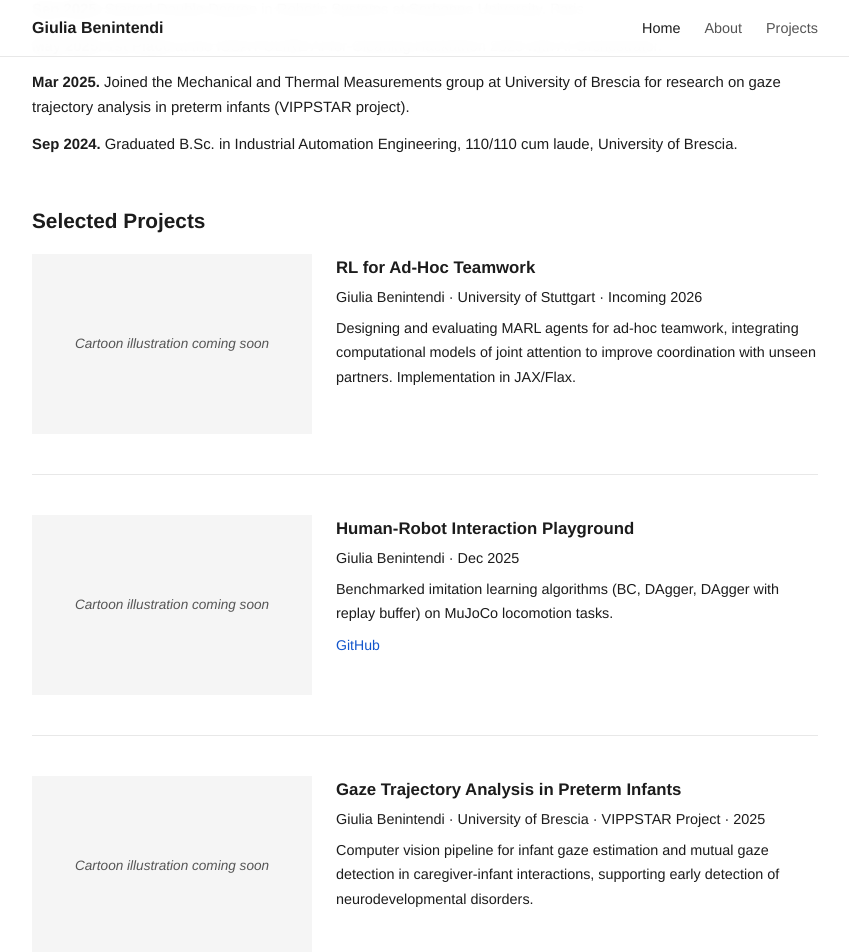
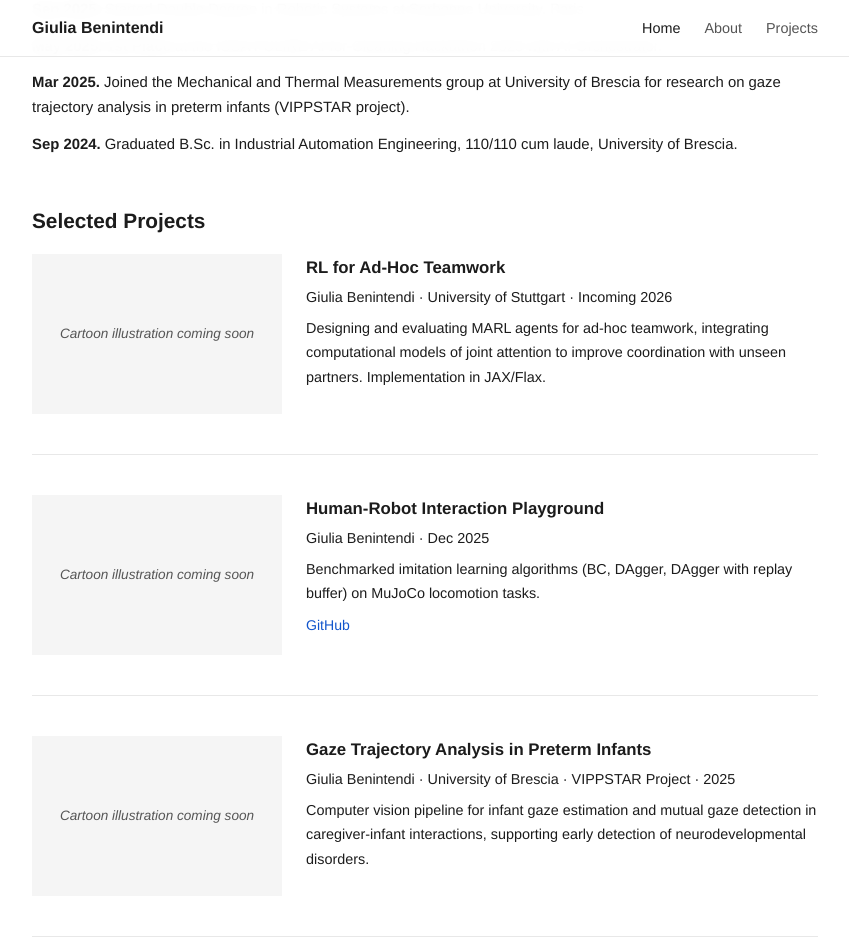
Before and after one commit to giuliabenintendi/giuliabenintendi.github.io, a Jekyll site: the page built from index.html, in a window 1280 px wide and 1400 px high, scrolled down 549 px. Shown: the top 952 px of the window, without its empty margins (215-1064 px from the left). Built offline with Jekyll 4.4.1, drawn with Linux system fonts in a browser that asks for light colours; grey boxes are pictures that could not be loaded.

Commit message:
Fix project layout: natural image size on left, no gray box
- Cartoon images display at natural size (250px width)
- No background/min-height on image container
- Placeholder style only for projects without cartoons yet

Co-Authored-By: Claude Opus 4.6 <noreply@anthropic.com>

```diff
--- a/assets/css/style.css
+++ b/assets/css/style.css
@@ -178,9 +178,19 @@ a:hover {
 }
 
 .project-image {
-  width: 280px;
-  min-height: 180px;
+  width: 250px;
   flex-shrink: 0;
+}
+
+.project-image img {
+  width: 100%;
+  height: auto;
+  display: block;
+}
+
+.project-image .placeholder {
+  width: 100%;
+  min-height: 160px;
   background: var(--bg-subtle);
   display: flex;
   align-items: center;
@@ -188,11 +198,6 @@ a:hover {
   color: var(--text-secondary);
   font-size: 0.85rem;
   font-style: italic;
-}
-
-.project-image img {
-  width: 100%;
-  display: block;
 }
 
 .project-body {
@@ -348,7 +353,6 @@ a:hover {
 
   .project-image {
     width: 100%;
-    min-height: 160px;
   }
 
   .entry-header {
--- a/index.html
+++ b/index.html
@@ -48,7 +48,7 @@ title: Giulia Benintendi
 
 <div class="project-card">
   <div class="project-image">
-    <span>Cartoon illustration coming soon</span>
+    <div class="placeholder">Cartoon illustration coming soon</div>
   </div>
   <div class="project-body">
     <h3>RL for Ad-Hoc Teamwork</h3>
@@ -59,7 +59,7 @@ title: Giulia Benintendi
 
 <div class="project-card">
   <div class="project-image">
-    <span>Cartoon illustration coming soon</span>
+    <div class="placeholder">Cartoon illustration coming soon</div>
   </div>
   <div class="project-body">
     <h3>Human-Robot Interaction Playground</h3>
@@ -73,7 +73,7 @@ title: Giulia Benintendi
 
 <div class="project-card">
   <div class="project-image">
-    <span>Cartoon illustration coming soon</span>
+    <div class="placeholder">Cartoon illustration coming soon</div>
   </div>
   <div class="project-body">
     <h3>Gaze Trajectory Analysis in Preterm Infants</h3>
@@ -95,7 +95,7 @@ title: Giulia Benintendi
 
 <div class="project-card">
   <div class="project-image">
-    <span>Cartoon illustration coming soon</span>
+    <div class="placeholder">Cartoon illustration coming soon</div>
   </div>
   <div class="project-body">
     <h3>ML for Anesthesia Control</h3>
```
Also changed, not shown: projects.html (+5 -5 lines).
